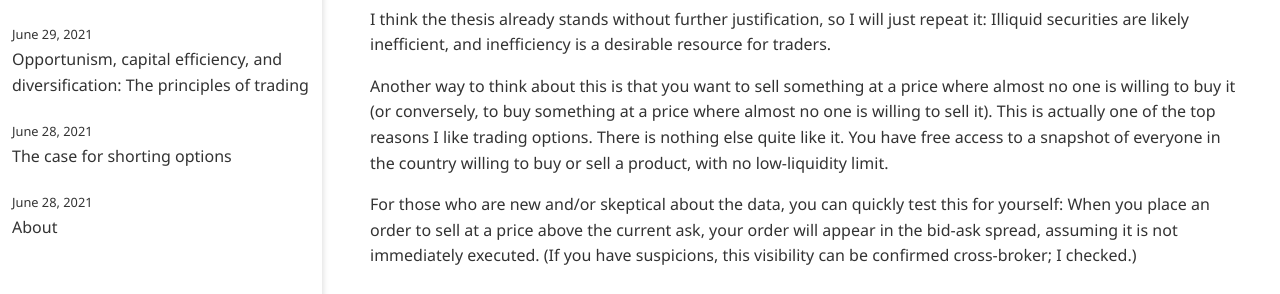
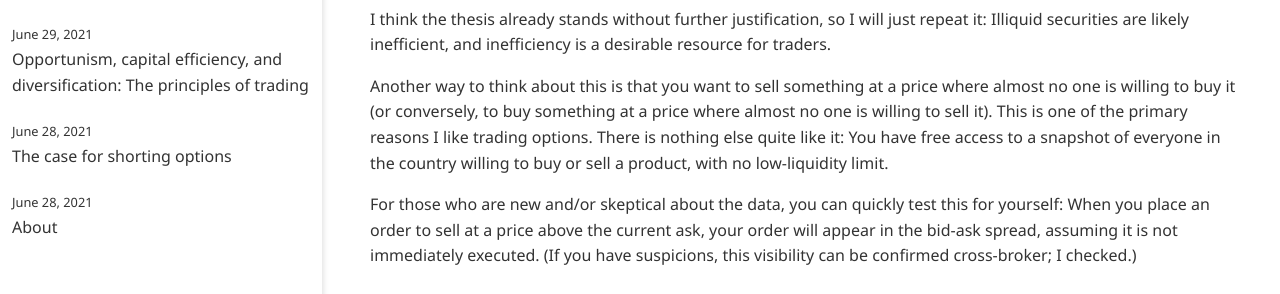
Before and after one commit to ansyblenetwork/aquietlife, a Jekyll site: the page built from _posts/2021-07-05-liquidity.md, in a window 1280 px wide and 1277 px high. Shown: the part 563-857 px from the top of the window. Built offline with Jekyll 4.4.1, drawn with Linux system fonts in a browser that asks for light colours.

Commit message:
Update 2021-07-05-liquidity.md

```diff
--- a/_posts/2021-07-05-liquidity.md
+++ b/_posts/2021-07-05-liquidity.md
@@ -23,7 +23,7 @@ As for (1), someone with enough capital for this to be a burden should probably
 
 I think the thesis already stands without further justification, so I will just repeat it: Illiquid securities are likely inefficient, and inefficiency is a desirable resource for traders.
 
-Another way to think about this is that you want to sell something at a price where almost no one is willing to buy it (or conversely, to buy something at a price where almost no one is willing to sell it). This is actually one of the top reasons I like trading options. There is nothing else quite like it. You have free access to a snapshot of everyone in the country willing to buy or sell a product, with no low-liquidity limit.
+Another way to think about this is that you want to sell something at a price where almost no one is willing to buy it (or conversely, to buy something at a price where almost no one is willing to sell it). This is one of the primary reasons I like trading options. There is nothing else quite like it: You have free access to a snapshot of everyone in the country willing to buy or sell a product, with no low-liquidity limit.
 
 For those who are new and/or skeptical about the data, you can quickly test this for yourself: When you place an order to sell at a price above the current ask, your order will appear in the bid-ask spread, assuming it is not immediately executed. (If you have suspicions, this visibility can be confirmed cross-broker; I checked.)
 
```
